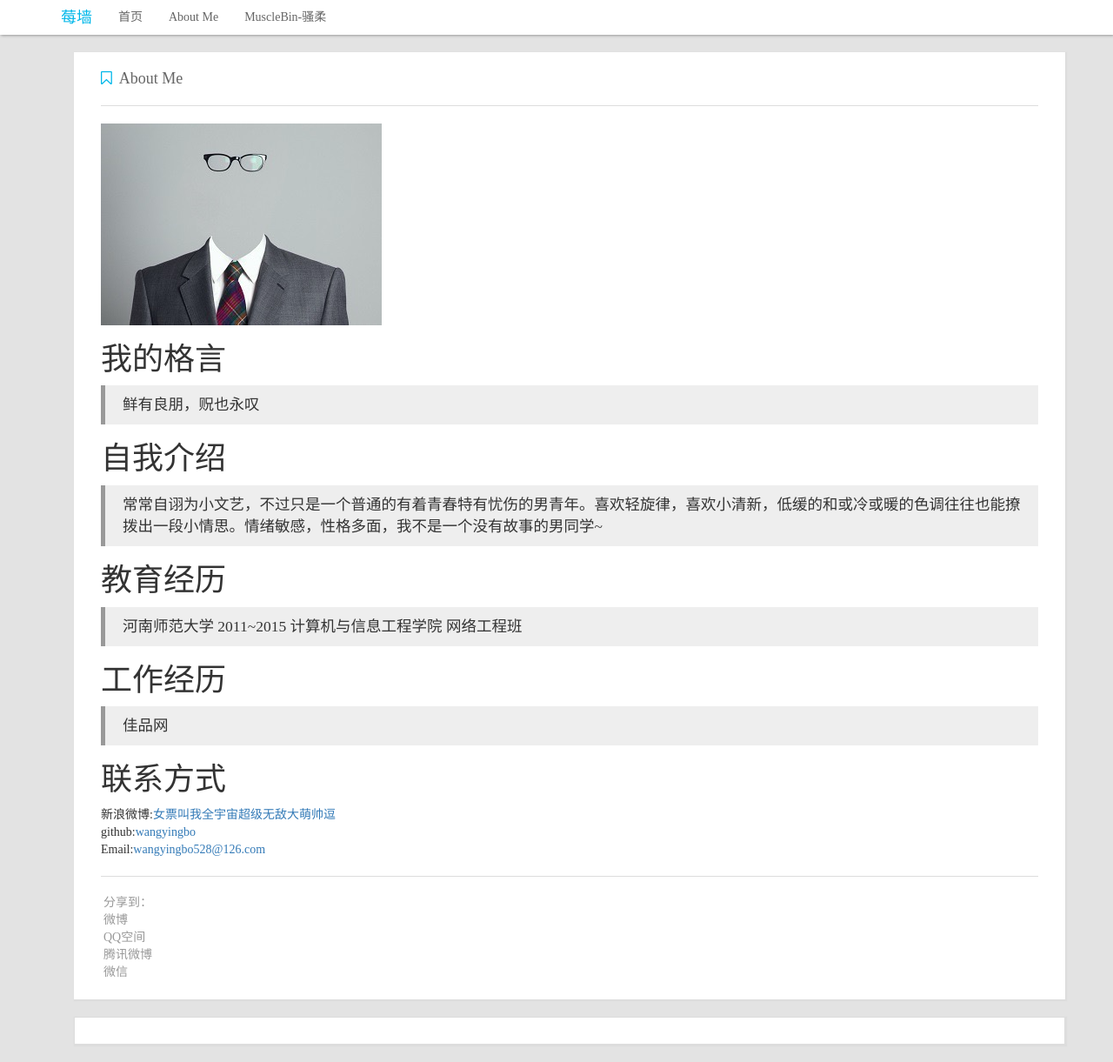
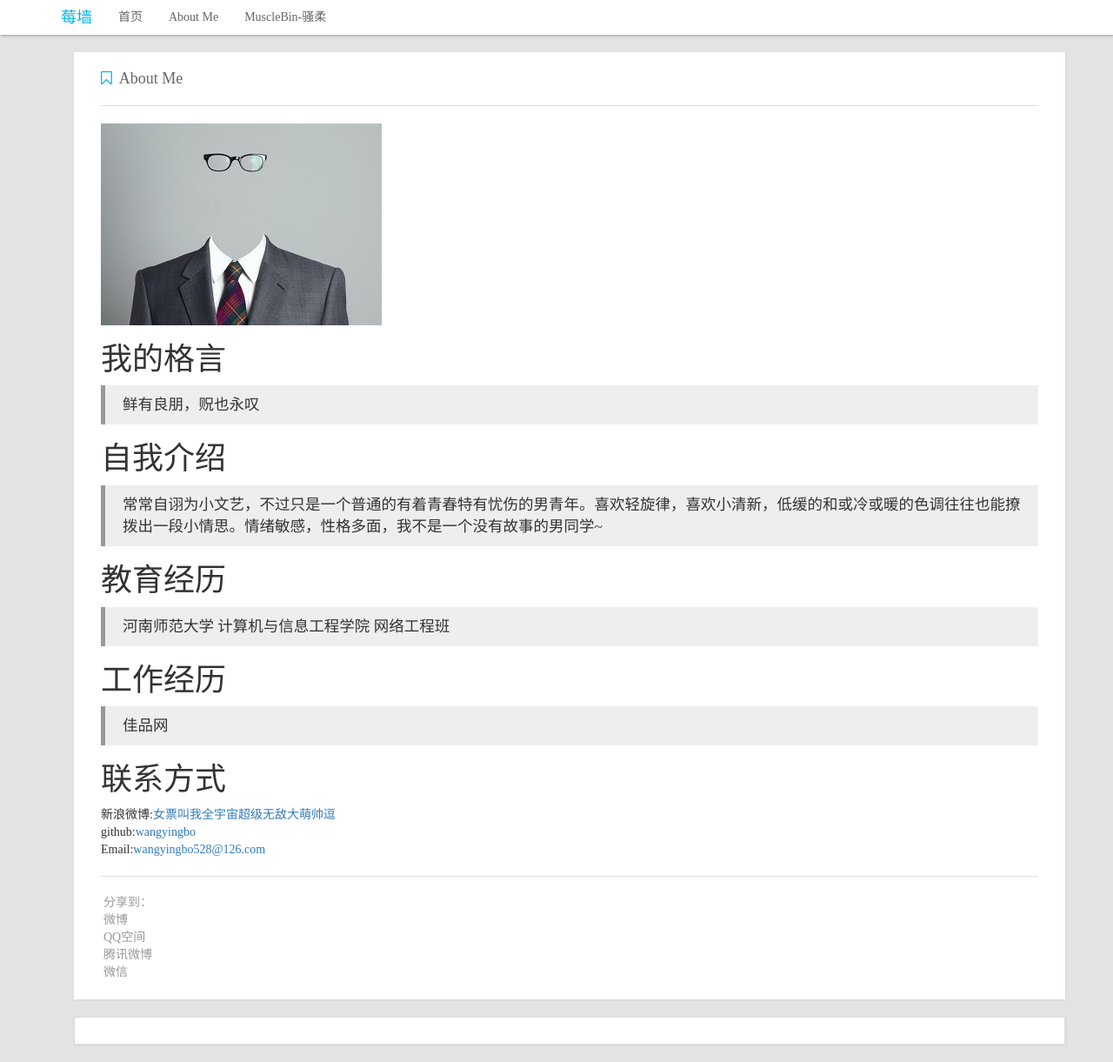
Before and after one commit to wangyingbo/wangyingbo.github.io, a Jekyll site: the page built from about.md, in a window 1280 px wide. Shown: the whole page at 87% size. Built offline with Jekyll 4.4.1, drawn with Linux system fonts in a browser that asks for light colours; nearby versions of some CDN libraries; comment, search, counter and statistics services are not loaded.

Commit message:
commit about.md

```diff
--- a/about.md
+++ b/about.md
@@ -17,7 +17,7 @@ permalink: /about/
 
 教育经历
 =====
-> 河南师范大学  2011~2015  计算机与信息工程学院  网络工程班
+> 河南师范大学  计算机与信息工程学院  网络工程班
 
 工作经历
 =====
```
